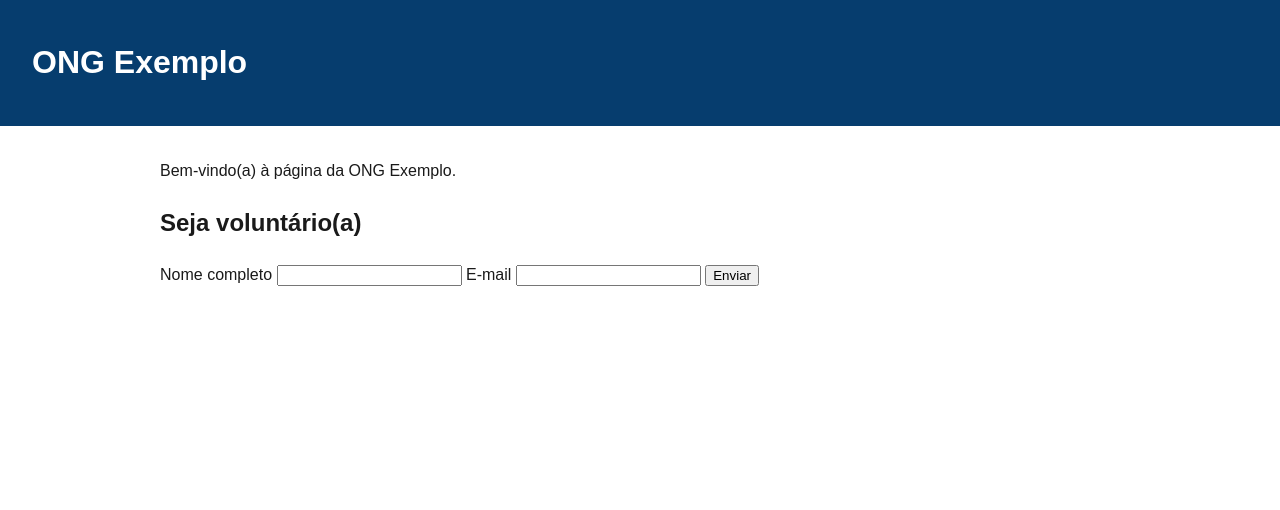
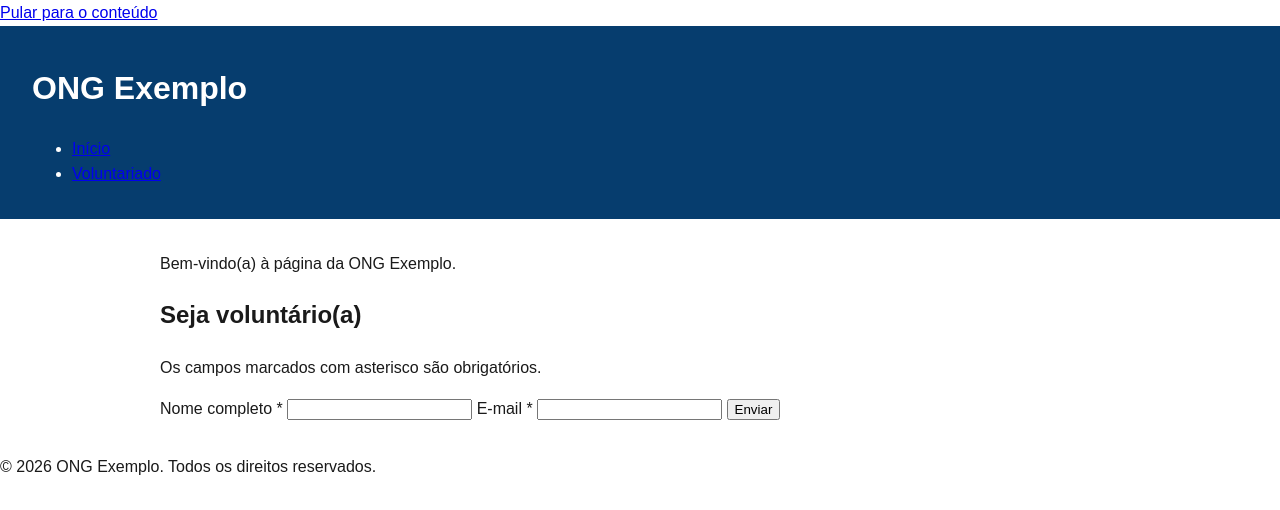
Before and after one commit to GomdimApps/cruzeiro-front-exp-4, a plain HTML site: page index.html in a window 1280 px wide. Drawn offline with Linux system fonts and the light colour scheme.

Commit message:
feat: adiciona landmarks nav e footer, link de pular conteúdo e atributos ARIA

```diff
--- a/index.html
+++ b/index.html
@@ -7,19 +7,32 @@
   <link rel="stylesheet" href="style.css">
 </head>
 <body>
-  <header><h1>ONG Exemplo</h1></header>
-  <main>
+  <a class="pular" href="#conteudo">Pular para o conteúdo</a>
+  <header>
+    <h1>ONG Exemplo</h1>
+    <nav aria-label="Navegação principal">
+      <ul>
+        <li><a href="#conteudo">Início</a></li>
+        <li><a href="#titulo-voluntario">Voluntariado</a></li>
+      </ul>
+    </nav>
+  </header>
+  <main id="conteudo" tabindex="-1">
     <p>Bem-vindo(a) à página da ONG Exemplo.</p>
     <section aria-labelledby="titulo-voluntario">
       <h2 id="titulo-voluntario">Seja voluntário(a)</h2>
-      <form action="#" method="post">
-        <label for="nome">Nome completo</label>
-        <input type="text" id="nome" name="nome" required>
-        <label for="email">E-mail</label>
-        <input type="email" id="email" name="email" required>
+      <form action="#" method="post" aria-describedby="ajuda-form">
+        <p id="ajuda-form">Os campos marcados com asterisco são obrigatórios.</p>
+        <label for="nome">Nome completo *</label>
+        <input type="text" id="nome" name="nome" autocomplete="name" required aria-required="true">
+        <label for="email">E-mail *</label>
+        <input type="email" id="email" name="email" autocomplete="email" required aria-required="true">
         <button type="submit">Enviar</button>
       </form>
     </section>
   </main>
+  <footer>
+    <p>&copy; 2026 ONG Exemplo. Todos os direitos reservados.</p>
+  </footer>
 </body>
 </html>
```
